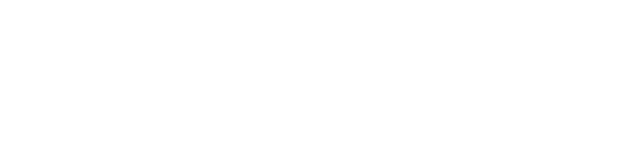
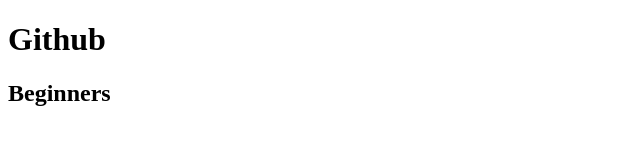
Before and after one commit to MbuguaDennis/web-demo, a plain HTML site: page index.html in a window 1280 px wide. Shown: the whole page, without its empty margins (0-640 px from the left). Drawn offline with Linux system fonts and the light colour scheme.

Commit message:
Added h2 && h2 tags

```diff
--- a/index.html
+++ b/index.html
@@ -7,6 +7,9 @@
     <link rel="stylesheet" href="style.css">
 </head>
 <body>
+    <h1>Github</h1>
+    <h2>Beginners</h2>
+
 
 </body>
 </html>
```
